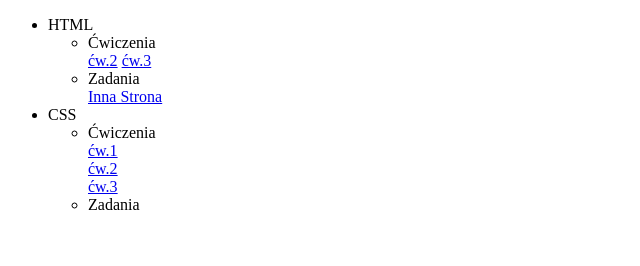
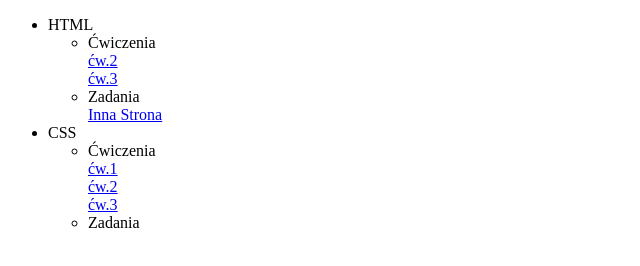
Before and after one commit to patrykczapl/witryny-i-aplikacje-internetowe, a plain HTML site: page index.html in a window 1280 px wide. Shown: the whole page, without its empty margins (0-640 px from the left). Drawn offline with Linux system fonts and the light colour scheme.

Commit message:
index.html

```diff
--- a/index.html
+++ b/index.html
@@ -12,7 +12,7 @@
     <li>HTML
       <ul>
         <li>Ćwiczenia</li>
-		<a href="ćw.2.html">ćw.2</a>
+		<a href="ćw.2.html">ćw.2</a><br>
 		<a href="ćw.3.html">ćw.3</a>
         <li>Zadania</li>
 		<a href="https://www.innastrona.com">Inna Strona</a>
```
